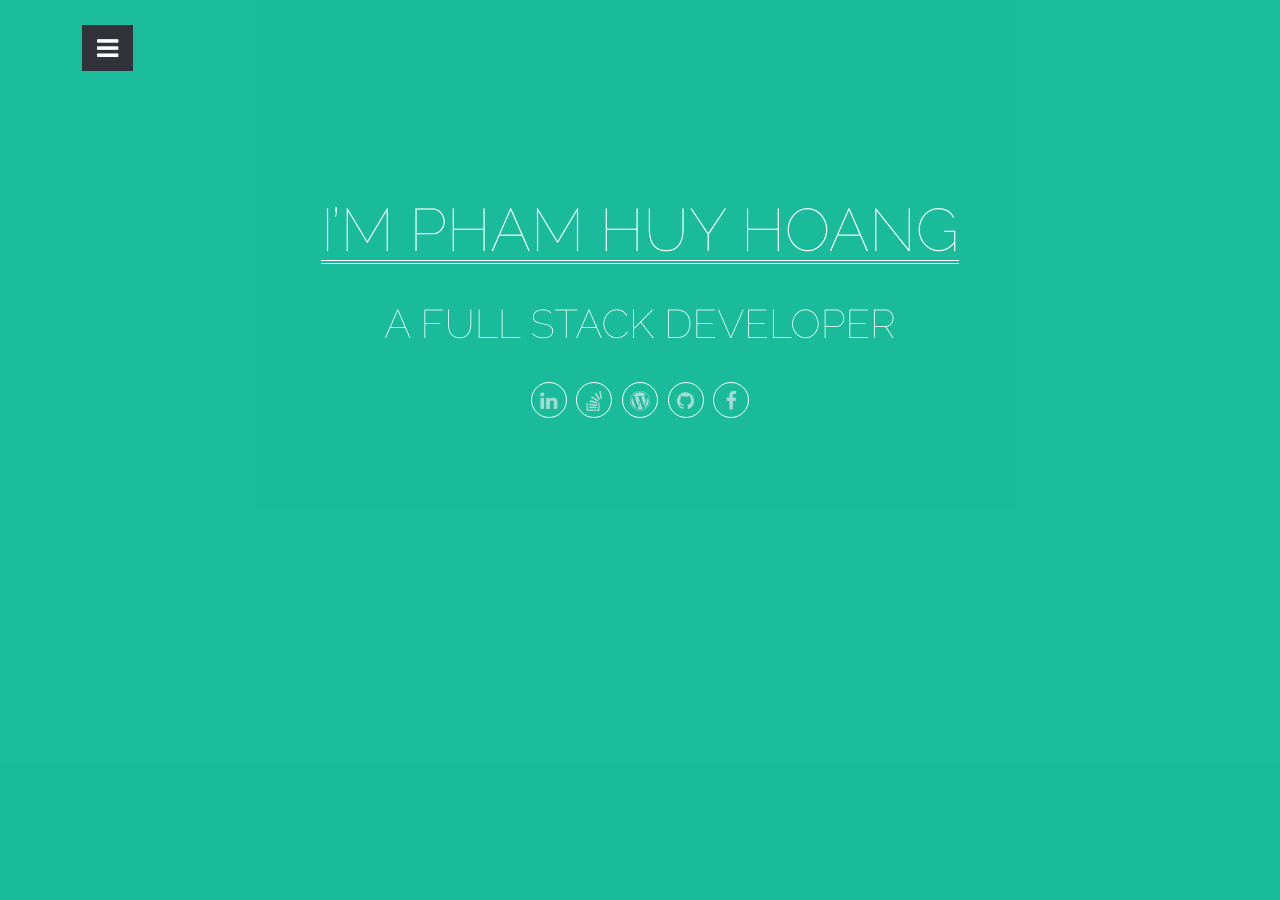
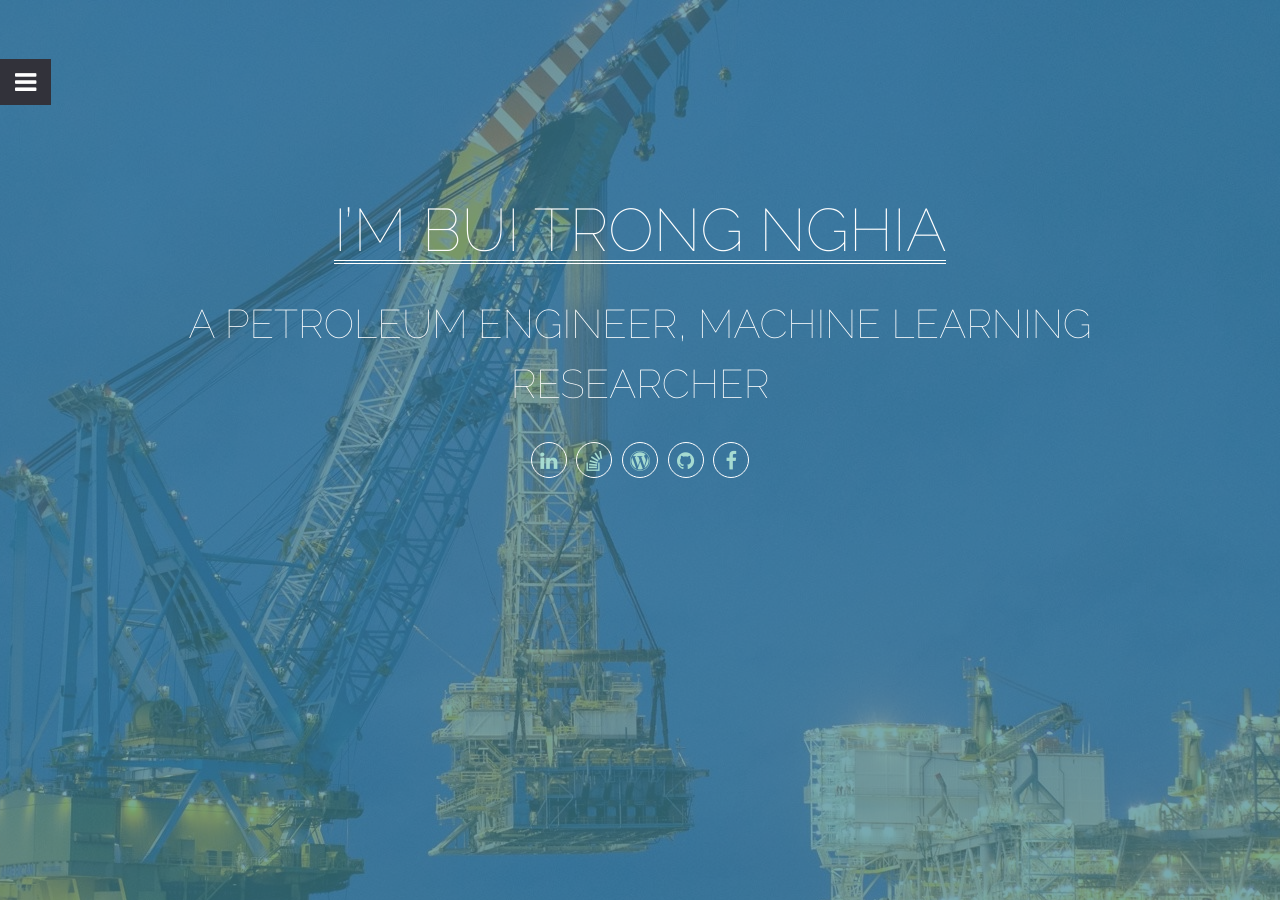
Before and after one commit to YanGBloG/superseded, a Jekyll site: the page cv.html, which Jekyll copies as it is, in a window 1280 px wide and 900 px high. Built offline with Jekyll 4.4.1, drawn with Linux system fonts in a browser that asks for light colours.

Commit message:
Update cv.html

```diff
--- a/cv.html
+++ b/cv.html
@@ -9,7 +9,7 @@
     <meta name="viewport" content="width=device-width, initial-scale=1">
     <title>Phạm Huy Hoàng - Full Stack Developer Resume</title>
     <!-- Default style sheets -->
-    <link rel="shortcut icon" type="image/x-icon" href="favicon.ico" />
+    <link rel="shortcut icon" type="image/x-icon" href="/img/my_favicon.ico" />
     <link href="https://fonts.googleapis.com/css?family=Open+Sans:300,700|Raleway:100,300" rel="stylesheet">
     <link rel="stylesheet" href="dist/dist.css">
     <!-- HTML5 Shim and Respond.js IE8 support of HTML5 elements and media queries -->
@@ -24,7 +24,7 @@
     <header id="site-header">
         <nav id="site-navigation" class="main-navigation side-static" role="navigation">
             <div class="navigation-header">
-                <a href="index.html" class="logo"><img src="images/site-logo.png" alt="Signature" class="site-logo"></a>
+                <a href="index.html" class="logo"><img src="img/site-logo.png" alt="Signature" class="site-logo"></a>
                 <button class="menu-switch">
                     <i class="fa fa-bars"></i>
                 </button>
@@ -40,15 +40,15 @@
             <!-- /.navigation -->
         </nav>
         <!-- /#site-navigation -->
-        <div id="banner" class="transparent-section" data-image="images/header-bg.jpg" data-color="26, 188, 156" data-transparency="0.80">
+        <div id="banner" class="transparent-section" data-image="img/slider-bg.jpg" data-color="64, 135, 145" data-transparency="0.70">
             <div class="transparent-content parallax-style">
                 <div class="header-content">
                     <div class="container">
                         <div class="site-title">
-                            <h1 class="site-name">I’m Pham Huy Hoang</h1>
+                            <h1 class="site-name">I’m Bui Trong Nghia</h1>
                         </div>
                         <!-- /.site-title -->
-                        <h3 class="site-slogan">A Full Stack Developer</h3>
+                        <h3 class="site-slogan">A Petroleum Engineer, Machine Learning Researcher</h3>
                         <!-- /.site-slogan-->
                         <div class="social-link">
                             <ul class="social-profiles">
```
